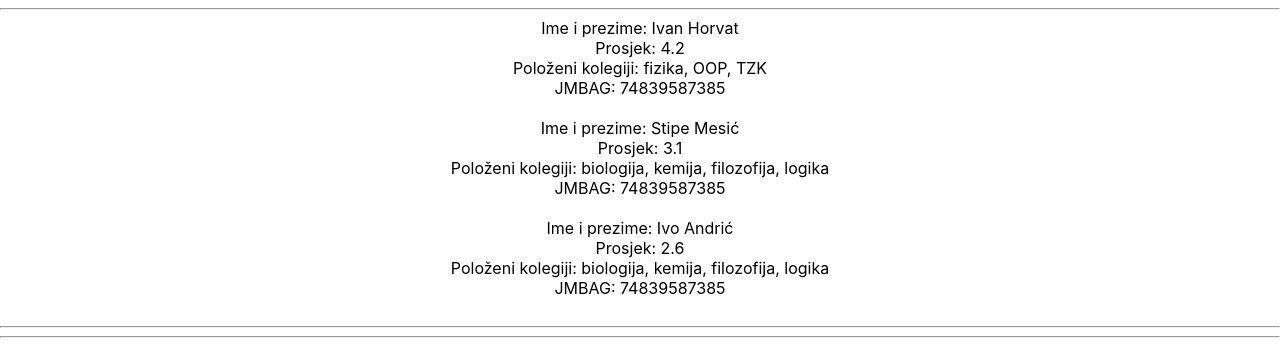
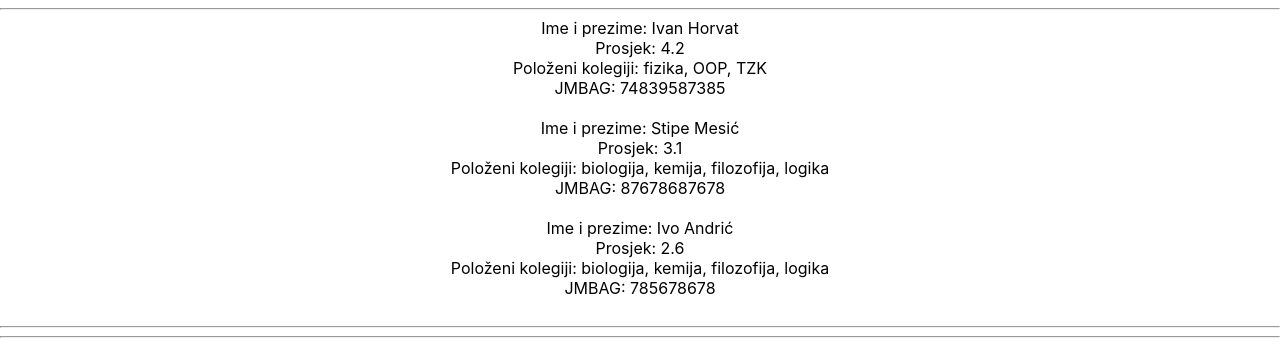
Before and after one commit to Ngimonyi/my-watchlist, a React (Create React App) app: page / in a window 1280 px wide. Shown: the top 347 px of the page. Built offline with nearby package versions, Linux system fonts and the light colour scheme.

Commit message:
Add key to student

```diff
--- a/src/playground/Playground.jsx
+++ b/src/playground/Playground.jsx
@@ -19,13 +19,13 @@ const Playground = () => {
             fullName: 'Stipe Mesić',
             average: 3.1,
             passed: ['biologija', 'kemija', 'filozofija', 'logika'],
-            jmbag: 74839587385
+            jmbag: 87678687678
         },
         {
             fullName: 'Ivo Andrić',
             average: 2.6,
             passed: ['biologija', 'kemija', 'filozofija', 'logika'],
-            jmbag: 74839587385
+            jmbag: 785678678
         }
     ]
 
@@ -37,7 +37,7 @@ const Playground = () => {
             {
                 students.map((student) => {
                     return (
-                        <>
+                        <div key={student.jmbag}>
                             <Student
                                 fullName={student.fullName}
                                 average={student.average}
@@ -45,7 +45,7 @@ const Playground = () => {
                                 jmbag={student.jmbag}
                             />
                             <br />
-                        </>
+                        </div>
                     )
                 })
             }
```
